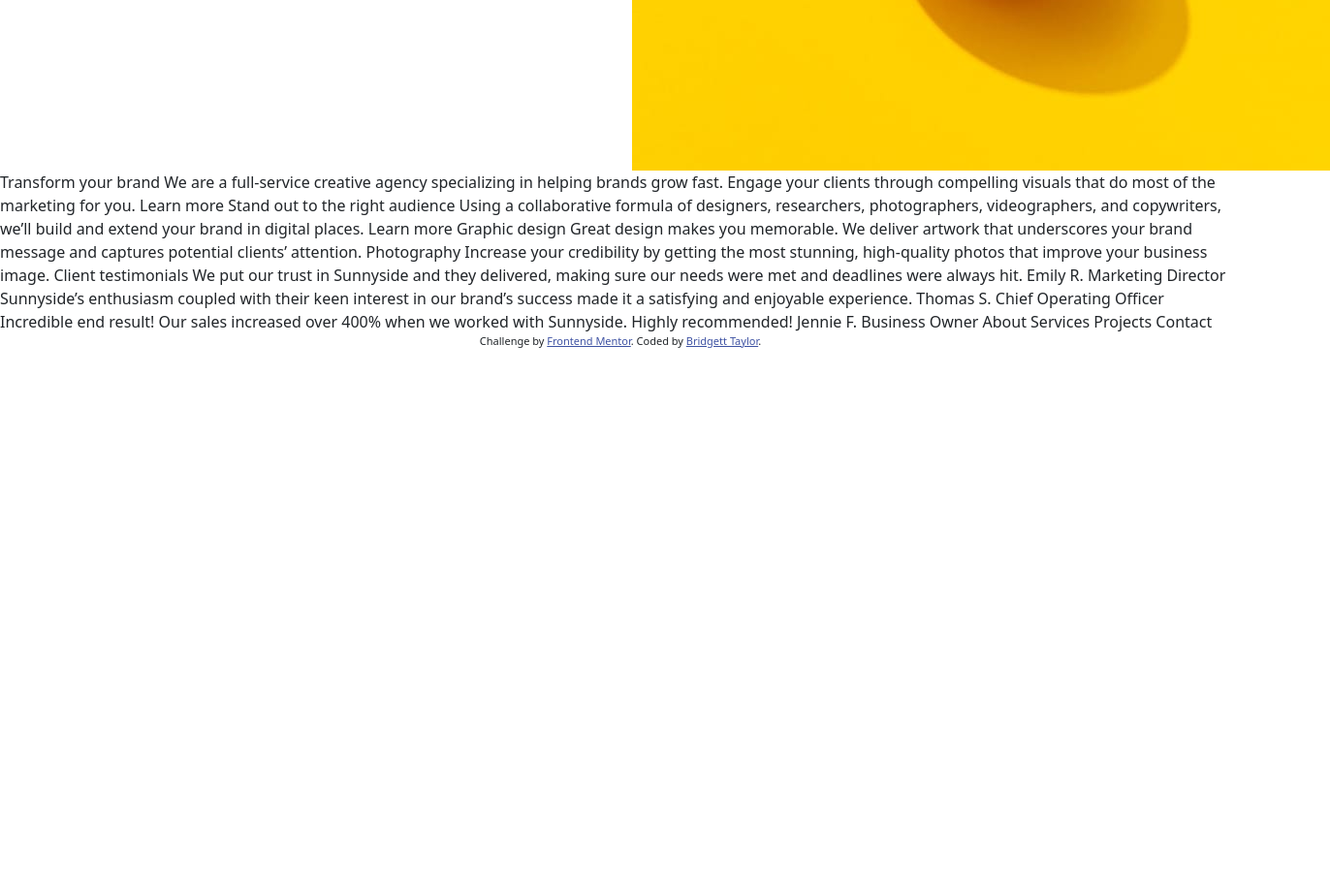
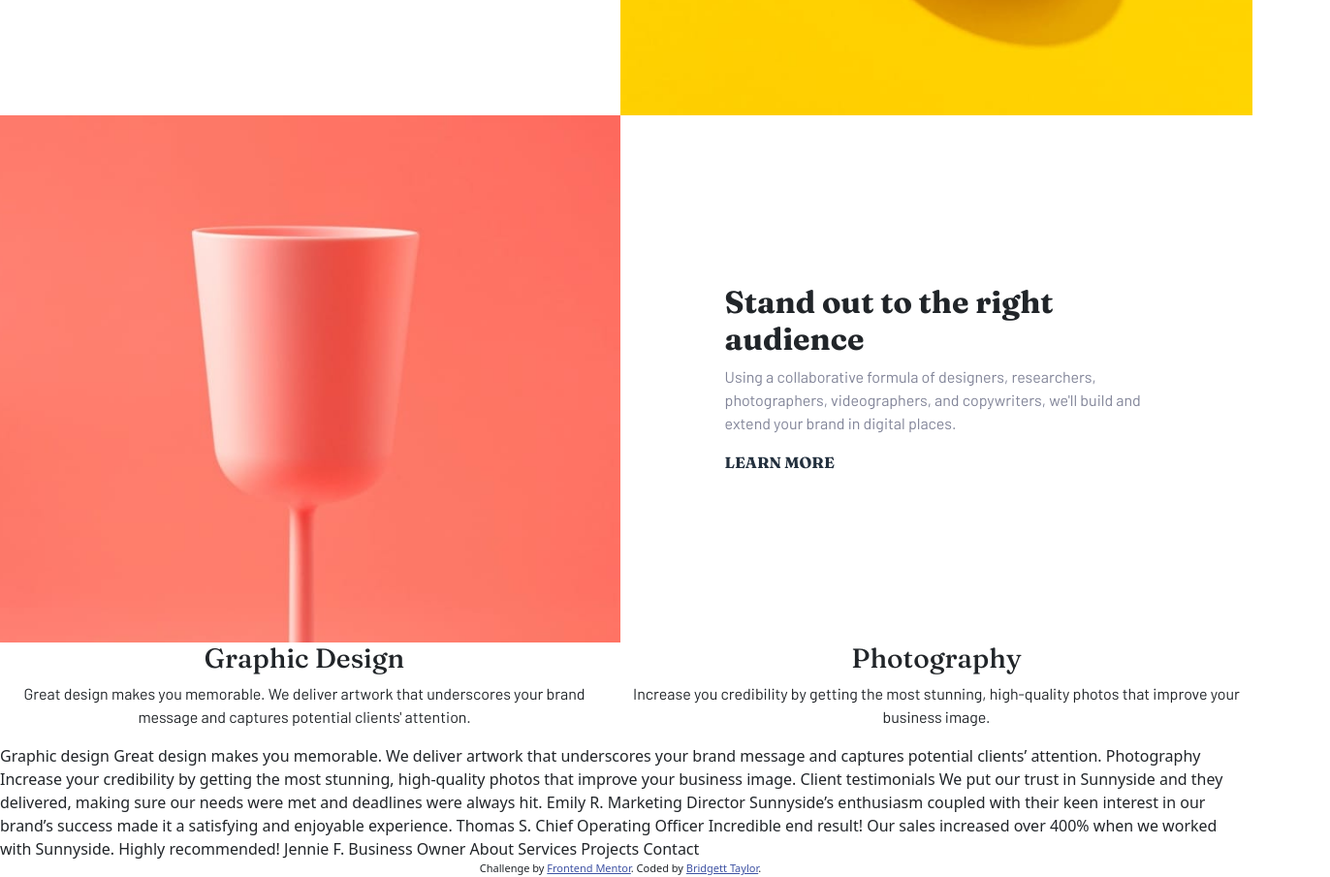
Before and after one commit to btaylor13/sunnyside-agency-landing-FEM, a website: page index.html in a window 1280 px wide. Shown: the part 1224-2129 px from the top of the page at 97% size, 1372 px wide, since content can reach past the window. Before the commit the page ends 1585 px from the top, so only its background shows below. Drawn offline with nearby package versions, Linux system fonts and the light colour scheme.

Commit message:
markup and most of styling done for transform and standout sections

```diff
--- a/index.html
+++ b/index.html
@@ -99,6 +99,8 @@
         </div>
       </div>
     </header>
+    <div class="about-container">
+      <!-- TRANSFORM SECTION -->
       <section class="transform">
         <div class="row">
           <div
@@ -111,7 +113,7 @@
               order-2 order-md-1
             "
           >
-          <div class="transform__text-content">
+            <div class="transform__text-content text-center text-md-start">
               <h2 class="transform__heading">Transform your brand</h2>
               <p class="transform__body">
                 We are a full-service creative agency specializing in helping
@@ -130,23 +132,99 @@
           </div>
         </div>
       </section>
+      <!-- STAND OUT SECTION -->
+      <section class="standout">
+        <div class="row">
+          <div
+            class="
+              col-md-6
+              standout__text-content-container
+              d-flex
+              flex-column
+              justify-content-center
+              order-2 order-md-2
+            "
+          >
+            <div class="standout__text-content text-center text-md-start">
+              <h2 class="standout__heading">Stand out to the right audience</h2>
+              <p class="standout__body">
+                Using a collaborative formula of designers, researchers,
+                photographers, videographers, and copywriters, we'll build and
+                extend your brand in digital places.
+              </p>
+              <a href="#" class="standout__btn">Learn More</a>
+            </div>
+          </div>
+          <div class="col-md-6 standout__image-container order-1 order-md-1">
+            <img
+              src="images/desktop/image-stand-out.jpg"
+              alt="pink wineglass on red background"
+              class="standout__image"
+            />
+          </div>
+        </div>
+      </section>
+      <!-- SERVICES SECTION -->
+      <div class="services text-center">
+        <div class="row">
+          <!-- GRAPHIC DESIGN SERVICE -->
+          <div
+            class="
+              col-12 col-md-6
+              design-container
+              d-flex
+              flex-column
+              justify-content-end
+            "
+          >
+            <h3 class="services__heading services__heading--design">
+              Graphic Design
+            </h3>
+            <p class="services__body services__body--design">
+              Great design makes you memorable. We deliver artwork that
+              underscores your brand message and captures potential clients'
+              attention.
+            </p>
+          </div>
+          <!-- PHOTOGRAPHY SERVICE -->
+          <div
+            class="
+              col-12 col-md-6
+              services__container--design
+              d-flex
+              flex-column
+            "
+          >
+            <h3 class="services__heading services__heading--photography">
+              Photography
+            </h3>
+            <p class="services__body services__body--photography">
+              Increase you credibility by getting the most stunning,
+              high-quality photos that improve your business image.
+            </p>
+          </div>
+        </div>
+      </div>
+    </div>
+    <!-- END OF ABOUT SECTION -->
+    <!-- TESTIMONIALS SECTION -->
+    <section class="testimonials"></section>
+    <!-- IMAGE GALLERY SECTION -->
+    <section class="img-gallery"></section>
+    <!-- FOOTER -->
+    <footer class="footer"></footer>
 
-    Transform your brand We are a full-service creative agency specializing in
-    helping brands grow fast. Engage your clients through compelling visuals
-    that do most of the marketing for you. Learn more Stand out to the right
-    audience Using a collaborative formula of designers, researchers,
-    photographers, videographers, and copywriters, we’ll build and extend your
-    brand in digital places. Learn more Graphic design Great design makes you
-    memorable. We deliver artwork that underscores your brand message and
-    captures potential clients’ attention. Photography Increase your credibility
-    by getting the most stunning, high-quality photos that improve your business
-    image. Client testimonials We put our trust in Sunnyside and they delivered,
-    making sure our needs were met and deadlines were always hit. Emily R.
-    Marketing Director Sunnyside’s enthusiasm coupled with their keen interest
-    in our brand’s success made it a satisfying and enjoyable experience. Thomas
-    S. Chief Operating Officer Incredible end result! Our sales increased over
-    400% when we worked with Sunnyside. Highly recommended! Jennie F. Business
-    Owner About Services Projects Contact
+    Graphic design Great design makes you memorable. We deliver artwork that
+    underscores your brand message and captures potential clients’ attention.
+    Photography Increase your credibility by getting the most stunning,
+    high-quality photos that improve your business image. Client testimonials We
+    put our trust in Sunnyside and they delivered, making sure our needs were
+    met and deadlines were always hit. Emily R. Marketing Director Sunnyside’s
+    enthusiasm coupled with their keen interest in our brand’s success made it a
+    satisfying and enjoyable experience. Thomas S. Chief Operating Officer
+    Incredible end result! Our sales increased over 400% when we worked with
+    Sunnyside. Highly recommended! Jennie F. Business Owner About Services
+    Projects Contact
 
     <div class="attribution">
       Challenge by
--- a/sass/main.scss
+++ b/sass/main.scss
@@ -45,6 +45,10 @@
 
 // TRANSFORM SECTION
 .transform {
+  &__text-content-container {
+    padding: 0;
+  }
+
   &__text-content {
     width: 67%;
     margin: 0 auto;
@@ -68,6 +72,59 @@
     font-weight: 700;
   }
 
+  &__image-container {
+    padding: 0;
+  }
   &__image {
+    width: 100%;
+    height: auto;
   }
 }
+
+// STANDOUT SECTION
+.standout {
+  &__text-content-container {
+    padding: 0;
+  }
+  &__text-content {
+    width: 67%;
+    margin: 0 auto;
+  }
+
+  &__heading {
+    font-family: $ff-display;
+    font-weight: 700;
+  }
+
+  &__body {
+    font-family: $ff-body;
+    color: $color-blue-gray;
+  }
+
+  &__btn {
+    font-family: $ff-display;
+    text-transform: uppercase;
+    text-decoration: none;
+    color: $color-blue-dark;
+    font-weight: 700;
+  }
+  &__image-container {
+    padding: 0;
+  }
+  &__image {
+    width: 100%;
+    height: auto;
+  }
+}
+// SERVICES SECTION
+.services {
+  &__container {
+  }
+
+  &__heading {
+    font-family: $ff-display;
+  }
+  &__body {
+    font-family: $ff-body;
+  }
+}
```
Also changed, not shown: styles.css. Lines whose indentation alone changed are shown as unchanged.
